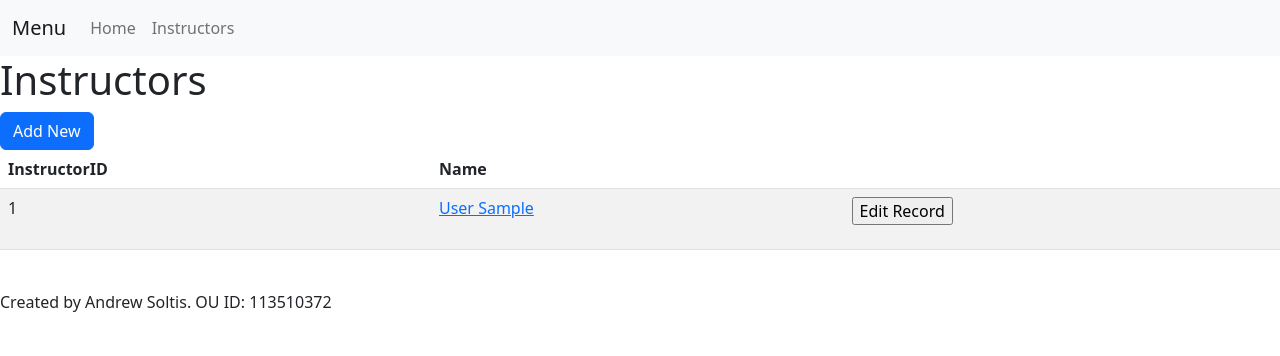
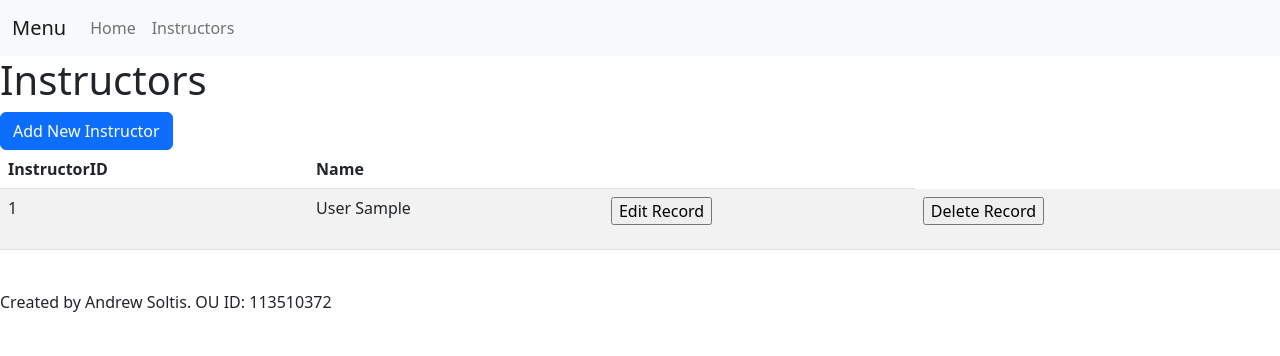
Before and after one commit to amsoltis/Homework4, a PHP site: page /instructor.php in a window 1280 px wide. Shown: the top 356 px of the page. Run offline with PHP 8.4, Linux system fonts and the light colour scheme; tables that the repository leaves empty or names only in its code hold one stand-in row (values such as "Sample post").

Commit message:
Update instructor.php

```diff
--- a/instructor.php
+++ b/instructor.php
@@ -4,7 +4,7 @@
 
 <body>
     <h1>Instructors</h1>
-  <a href="instructor-add.php" class="btn btn-primary">Add New</a>
+  <a href="instructor-add.php" class="btn btn-primary">Add New Instructor</a>
     <script src="https://cdn.jsdelivr.net/npm/bootstrap@5.2.0/dist/js/bootstrap.bundle.min.js" integrity="sha384-A3rJD856KowSb7dwlZdYEkO39Gagi7vIsF0jrRAoQmDKKtQBHUuLZ9AsSv4jD4Xa" crossorigin="anonymous"></script>
   <table class="table table-striped">
   <thead>
@@ -38,11 +38,17 @@ if ($result->num_rows > 0) {
 ?>
   <tr>
     <td><?=$row["InstructorID"]?></td>
-    <td><a href="instructor-delete.php?id=<?=$row["InstructorID"]?>"><?=$row["LastName"]." "?><?=$row["FirstName"]?></a></td>
+    <td><?=$row["LastName"]." "?><?=$row["FirstName"]?></a></td>
     <td>
       <form method="post" action="instructor-edit.php">
         <input type="hidden" name="id" value="<?=$row["InstructorID"]?>" />
         <input type="submit" value="Edit Record" />
+      </form>
+    </td>
+    <td>
+      <form method="post" action="instructor-delete.php">
+        <input type="hidden" name="id" value="<?=$row["InstructorID"]?>" />
+        <input type="submit" value="Delete Record" />
       </form>
     </td>
   </tr>
```
